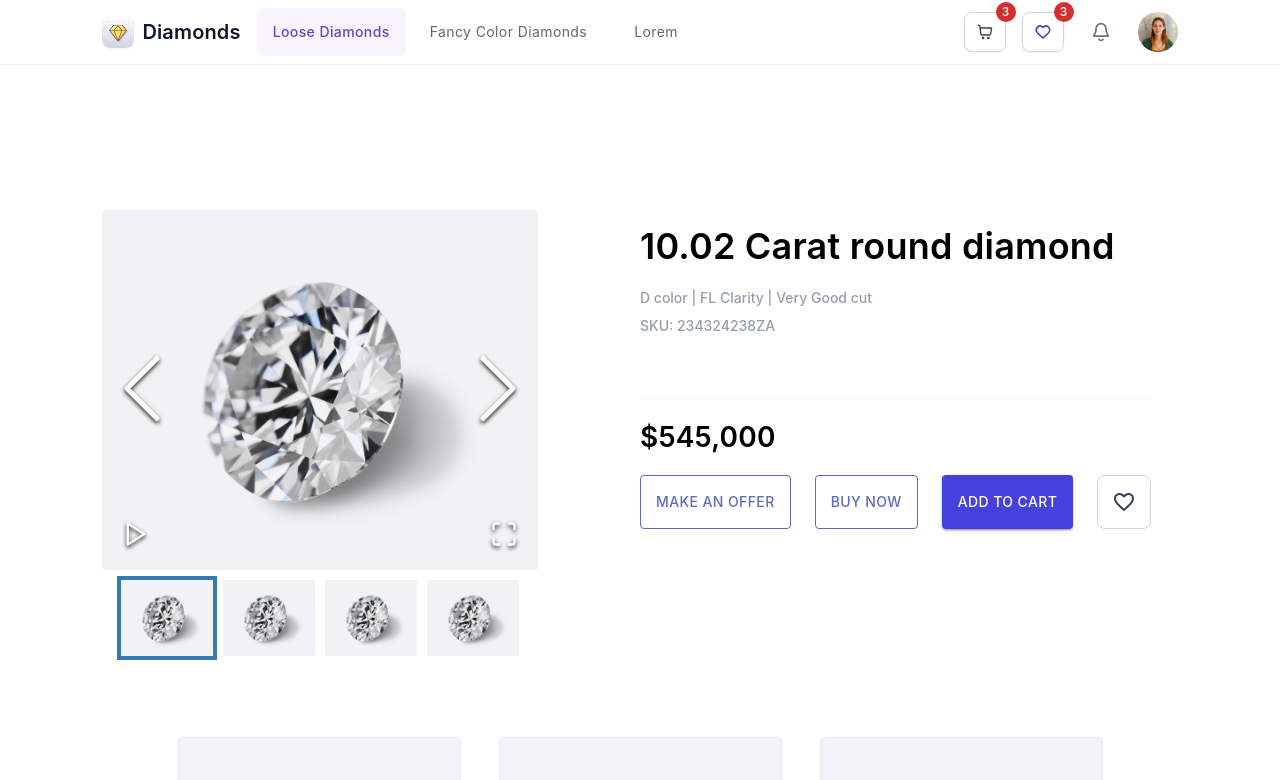
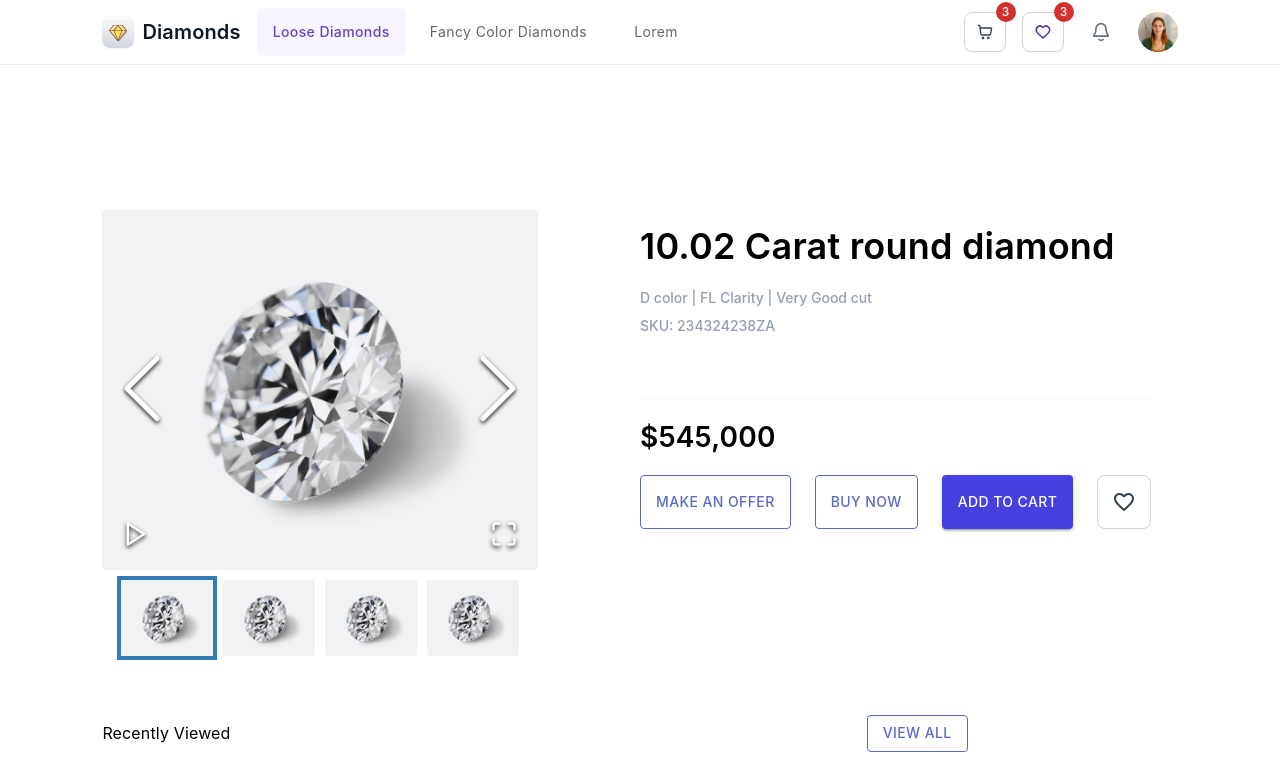
Before and after one commit to binyaalex/diamonds, a React (Create React App) app: page /productdetails in a window 1280 px wide. Shown: the top 780 px of the page. Built offline with nearby package versions, Linux system fonts and the light colour scheme.

Commit message:
cards header

```diff
--- a/src/App.js
+++ b/src/App.js
@@ -1,3 +1,4 @@
+import React from 'react';
 import styles from './App.module.scss';
 import { BrowserRouter, Routes, Route } from 'react-router-dom';
 import Home from './components/home/Home';
--- a/src/components/cardList/CardList.js
+++ b/src/components/cardList/CardList.js
@@ -15,7 +15,7 @@ export default function CardList(props) {
   const cardsArr = [1, 2, 3, 4];
 
   return (
-    <Grid style={{marginTop: '32px'}} justifyContent="center" container spacing={5}>
+    <Grid style={{marginTop: '-48px'}} container spacing={10}>
         {cardsArr.length > 0
         ? cardsArr.map((id) => (
             <Grid key={id} item>
--- a/src/components/productDetails/ProductDetails.js
+++ b/src/components/productDetails/ProductDetails.js
@@ -1,13 +1,22 @@
+import React, { useEffect, useState, useRef } from 'react';
 import styles from './ProductDetails.module.scss';
 import ProductDetailsMain from './productDetailsMain/ProductDetailsMain'
 import CardList from '../cardList/CardList'
 import CardsHeader from './productDetailsMain/cardsHeader/CardsHeader';
 
 const ProductDetails = () => {
+    const [componentWidth, setComponentWidth] = useState(null);
+
+    const ref = useRef(null);
+      useEffect(() => {
+      console.log(ref.current.offsetWidth)
+      setComponentWidth(ref.current.offsetWidth)
+    }, [ref.current]); // eslint-disable-line
+
     return (
-        <div className={styles.ProductDetails}>
+        <div className={styles.ProductDetails} ref={ref} >
             <ProductDetailsMain />
-            {/* <CardsHeader /> */}
+            <CardsHeader componentWidth={componentWidth} />
             <CardList />
         </div>
     )
--- a/src/components/productDetails/productDetailsMain/ProductDetailsMain.js
+++ b/src/components/productDetails/productDetailsMain/ProductDetailsMain.js
@@ -1,3 +1,4 @@
+import React from 'react';
 import styles from '../ProductDetails.module.scss';
 import ProductGallery from './ProductGallery'
 
--- a/src/components/productDetails/productDetailsMain/cardsHeader/CardsHeader.js
+++ b/src/components/productDetails/productDetailsMain/cardsHeader/CardsHeader.js
@@ -1,10 +1,12 @@
+import React, { useEffect, useState } from 'react';
 import styles from './CardsHeader.module.scss';
 import Typography from '@mui/material/Typography';
 import Button from '@mui/material/Button';
 
-const CardsHeader = () => {
+const CardsHeader = ({componentWidth}) => {
+
     return (
-        <div style={{display: 'flex', justifyContent: 'space between'}}>
+        <div className={styles.cardsHeader} style={{paddingRight: `${componentWidth -1364}px`}}>
             <Typography className={styles.secondryTitle}>
                 Recently Viewed
             </Typography>
--- a/src/components/productDetails/productDetailsMain/cardsHeader/CardsHeader.module.scss
+++ b/src/components/productDetails/productDetailsMain/cardsHeader/CardsHeader.module.scss
@@ -1,3 +1,11 @@
+.cardsHeader {
+    display: flex;
+    justify-content: space-between;
+    padding-right: 210px;
+    margin-top: 50px;
+    align-items: center;
+}
+
 .secondryTitle {
     font-size: 24px;
 }
```
